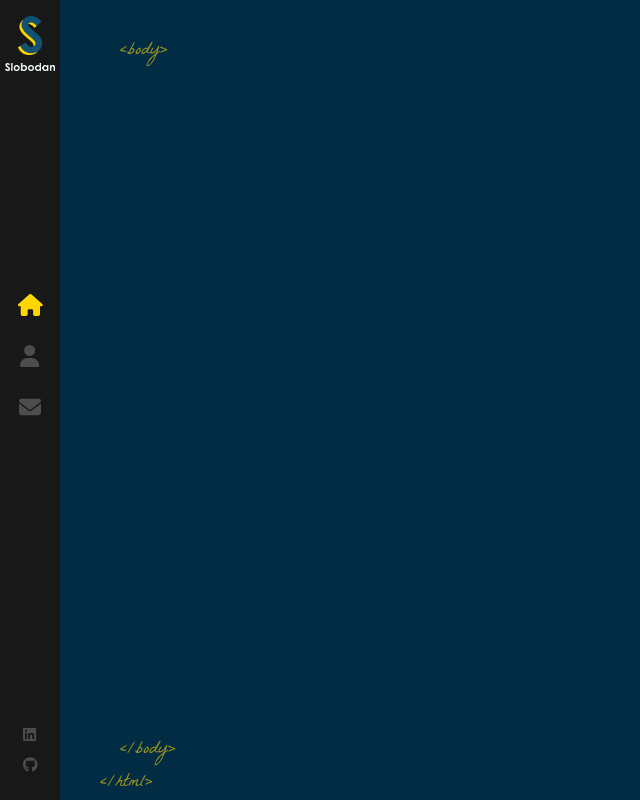
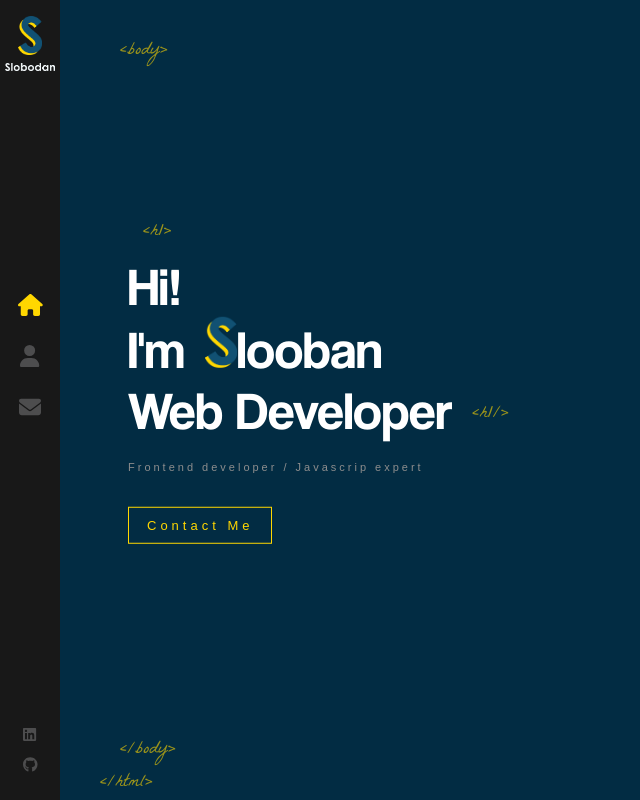
Before and after one commit to RedDunadan/react-portfolio, a React (Create React App) app: page / in a window 1280 px wide. Shown: the whole page, without its empty margins (0-640 px from the left). Built offline with nearby package versions, Linux system fonts and the light colour scheme.

Commit message:
again homepage

```diff
--- a/src/App.js
+++ b/src/App.js
@@ -1,12 +1,15 @@
 import './App.scss';
 import { Routes, Route } from 'react-router-dom';
 import Layout from './components/Layout';
+import Home from './components/Home';
 
 function App() {
   return (
     <>
       <Routes>
-        <Route path="/" element={<Layout />} />
+        <Route path="/" element={<Layout />} >
+          <Route index element={<Home />} />
+        </Route>
       </Routes>
     </>
   )
--- a/src/components/Home/index.js
+++ b/src/components/Home/index.js
@@ -1,5 +1,24 @@
+import LogoTitle from '../../assets/images/logo-s.png';
+import { Link } from 'react-router-dom';
+import './index.scss';
 
 
-const Home = () => ('Dude, Where is my home?')
+const Home = () => {
+
+    return (
+        <div className='container home-page'>
+            <div className="text-zone">
+                <h1>Hi! <br /> I'm
+                <img src={LogoTitle} alt='developer' />
+                looban
+                <br />
+                Web Developer
+                </h1>
+                <h2>Frontend developer / Javascrip expert</h2>
+                <Link to='/contact' className='flat-button'>Contact Me</Link>
+            </div>
+        </div>
+    );
+}
 
 export default Home;
--- a/src/components/Home/index.scss
+++ b/src/components/Home/index.scss
@@ -0,0 +1,78 @@
+.home-page {
+    .text-zone {
+        position: absolute;
+        left: 10%;
+        top: 50%;
+        transform: translateY(-50%);
+        width: 40%;
+        max-height: 90%;
+    }
+    h1 {
+        color: #fff;
+        font-size: 53px;
+        margin: 0;
+        font-family: 'Coolvetica';
+        font-weight: 400;
+
+        &::before{
+            content: '<h1>';
+            font-family: 'La Belle Aurore';
+            color: #ffd700;
+            font-size: 18px;
+            position: absolute;
+            margin-top: -40px;
+            left: 15px;
+            opacity: 0.6;
+
+        }
+        &::after {
+            content: '<h1/>';
+            font-family: 'La Belle Aurore';
+            color: #ffd700;
+            font-size: 18px;
+            position: absolute;
+            margin-top: 18px;
+            margin-left: 20px;
+            animation: fadeIn 1s 1.7s backwards;
+            opacity: 0.6;
+        }
+
+        img {
+            width: 32px;
+            margin-left: 20px;
+            opacity: 0;
+            height: auto;
+            animation: rotateIn 1s linear both;
+            animation-delay: 1.4s;
+
+        }
+    }
+    h2 {
+        color: #8d8d8d;
+        margin-top: 20px;
+        font-weight: 400;
+        font-size: 11px;
+        font-family: sans-serif;
+        letter-spacing: 3px;
+        animation: fadeIn 1s 1.8s backwards;
+    }
+    .flat-button {
+        color: #ffd700;
+        font-size: 13px;
+        font-weight: 400;
+        letter-spacing: 4px;
+        font-family: sans-serif;
+        text-decoration: none;
+        padding: 10px 18px;
+        border: 1px solid #ffd700;
+        margin-top: 25px;
+        float: left;
+        animation: fadeIn 1s 1.8s backwards;
+        white-space: nowrap;
+
+        &:hover {
+            background: #ffd700;
+            color: #333;
+        }
+    }
+}
--- a/src/components/Layout/index.scss
+++ b/src/components/Layout/index.scss
@@ -22,3 +22,18 @@
 .bottom-tag-html {
     margin-left: -20px;
 }
+
+.container {
+    width: 100%;
+    will-change: contents;
+    height: 90%;
+    min-height: 566px;
+    position: absolute;
+    opacity: 0;
+    top: 5%;
+    margin: 0 auto;
+    z-index: 1;
+    transform-style: preserve-3d;
+    animation: fadeIn 1s forwards;
+    animation-delay: 1s;
+}
```
